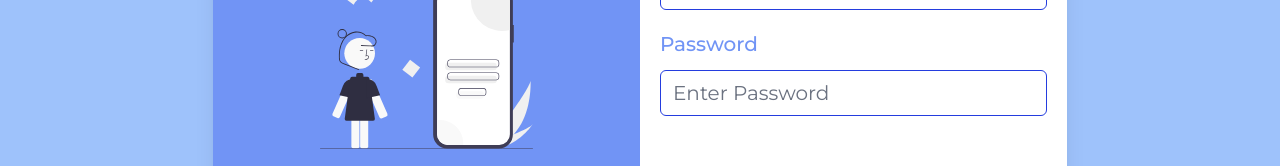
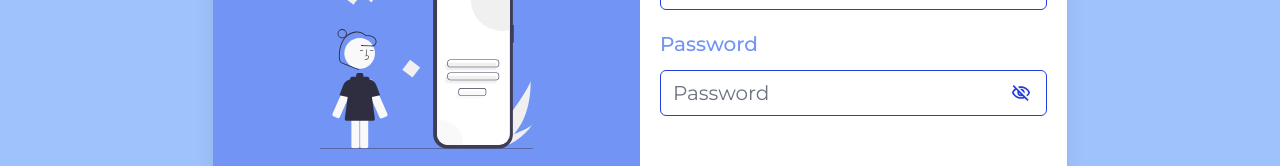
Before and after one commit to AmaanRS/CampusConnect, a React (Vite) app in the folder src/frontend/: page /login in a window 1280 px wide. Shown: the part 335-501 px from the top of the page. Built offline with nearby package versions, Linux system fonts and the light colour scheme.

Commit message:
password improved

```diff
--- /dev/null
+++ b/src/frontend/src/Components/Inputs/PasswordInput.jsx
@@ -0,0 +1,33 @@
+import { useState } from "react";
+import { MdOutlineVisibility, MdOutlineVisibilityOff } from "react-icons/md";
+
+export default function PasswordInput({ register, name }) {
+  const [isPasswordVisible, setIsPasswordVisible] = useState(false);
+
+  function togglePasswordVisibility() {
+    setIsPasswordVisible((prevState) => !prevState);
+  }
+
+  return (
+    <div className="relative  container  ">
+      <input
+        type={isPasswordVisible ? "text" : "password"}
+        placeholder="Password"
+        className="w-full  text-base    outline-none focus:ring-blue-500 focus:border-blue-500 focus:ring-1 rounded-md px-3 py-1 md:py-2 border-[1px] border-blue-dark xl:text-xl text-blue-light  "
+        {...register(name)}
+      />
+
+      <button
+        type="button"
+        className="absolute inset-y-0 right-0 flex items-center px-4 "
+        onClick={togglePasswordVisibility}
+      >
+        {isPasswordVisible ? (
+          <MdOutlineVisibility size={20} className="text-blue-dark" />
+        ) : (
+          <MdOutlineVisibilityOff size={20} className="text-blue-dark" />
+        )}
+      </button>
+    </div>
+  );
+}
--- a/src/frontend/src/Pages/Auth & Authorization/Login.jsx
+++ b/src/frontend/src/Pages/Auth & Authorization/Login.jsx
@@ -23,6 +23,7 @@ import { UserContext } from "../../store/UserContextProvider";
 import { jwtDecode } from "jwt-decode";
 import { AccountType } from "../../utils/enum";
 import { getToken } from "../../utils/getToken";
+import PasswordInput from "../../Components/Inputs/PasswordInput";
 
 // Schema
 const schema = yup.object({
@@ -47,12 +48,6 @@ function Login() {
   const navigate = useNavigate();
   const [isLoading, setIsLoading] = useState(false);
   const { setUserState, userState } = useContext(UserContext);
-
-  // useEffect(() => {
-  //   if (isLoggedIn) {
-  //     return navigate("/userprofile", { replace: true });
-  //   }
-  // }, [isLoggedIn]);
 
   useEffect(() => {
     const { isLoggedIn } = getToken();
@@ -194,14 +189,8 @@ function Login() {
           >
             Password
           </motion.label>
-          <input
-            type="password"
-            name="password"
-            id="password"
-            className="rounded-md px-3 py-1 md:py-2 border-[1px] border-blue-dark xl:text-xl text-blue-light "
-            placeholder="Enter Password"
-            {...register("password")}
-          />
+
+          <PasswordInput register={register} name={"password"} />
           <span className="text-red-500 text-xs md:text-sm mt-1 lg:mt-2">
             {formState.errors.password?.message}
           </span>
@@ -211,8 +200,12 @@ function Login() {
               initial={{ x: 400 }}
               animate={{ x: 0 }}
               transition={{ ease: [0.12, 0, 0.39, 0], duration: 0.4 }}
-              className="px-10 py-2 border border-blue-dark text-blue-dark rounded-lg font-semibold
-  lg:text-xl lg:px-10 lg:py-3 hover:animate-shift-up active:animate-shift-down  "
+              className={`px-10 py-2 border rounded-lg font-semibold lg:text-xl lg:px-10 lg:py-3
+                ${
+                  isLoading
+                    ? "border-blue-lightone text-blue-light cursor-not-allowed"
+                    : "border-blue-dark text-blue-dark hover:animate-shift-up active:animate-shift-down"
+                }`}
             >
               {isLoading ? "Logging in" : "Log in"}
             </motion.button>
```
